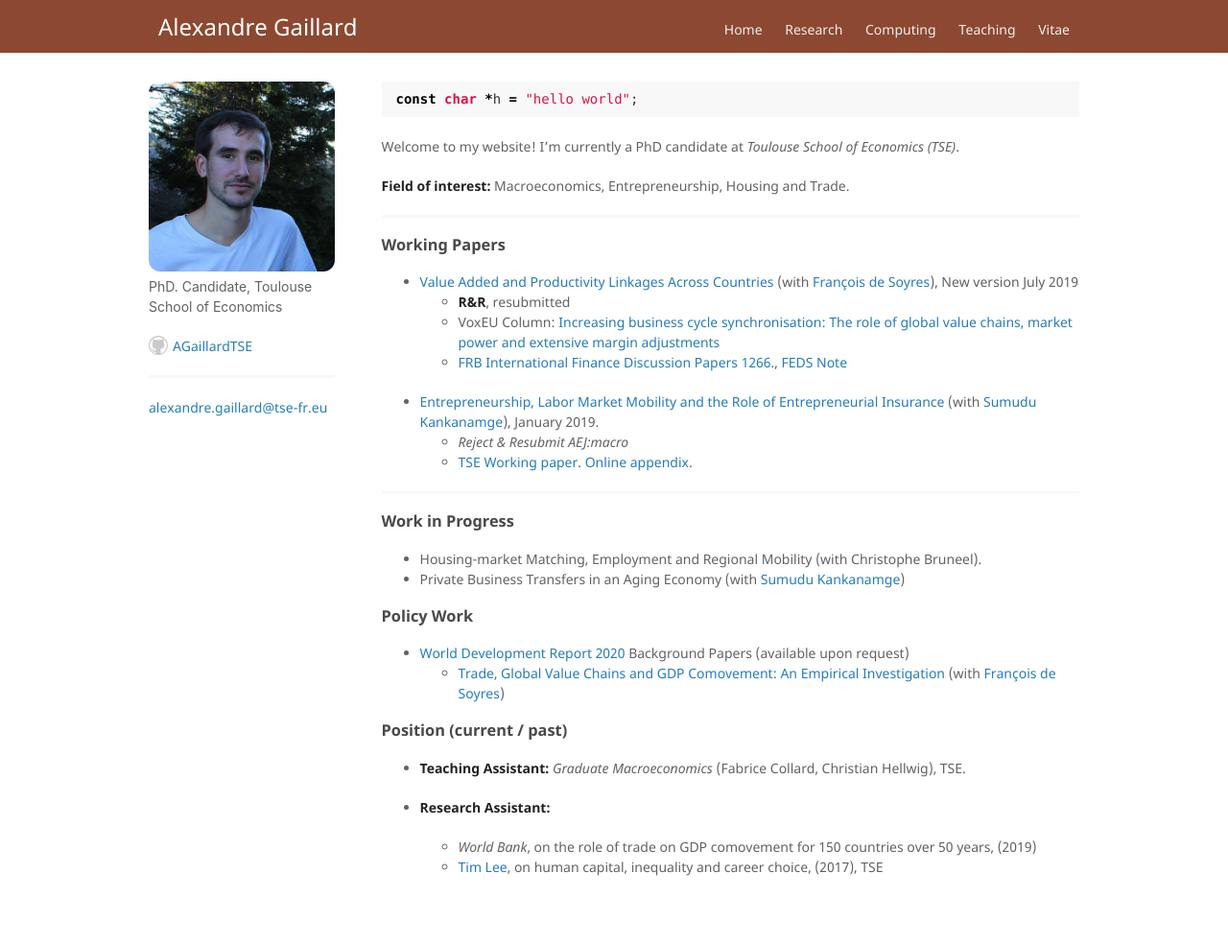
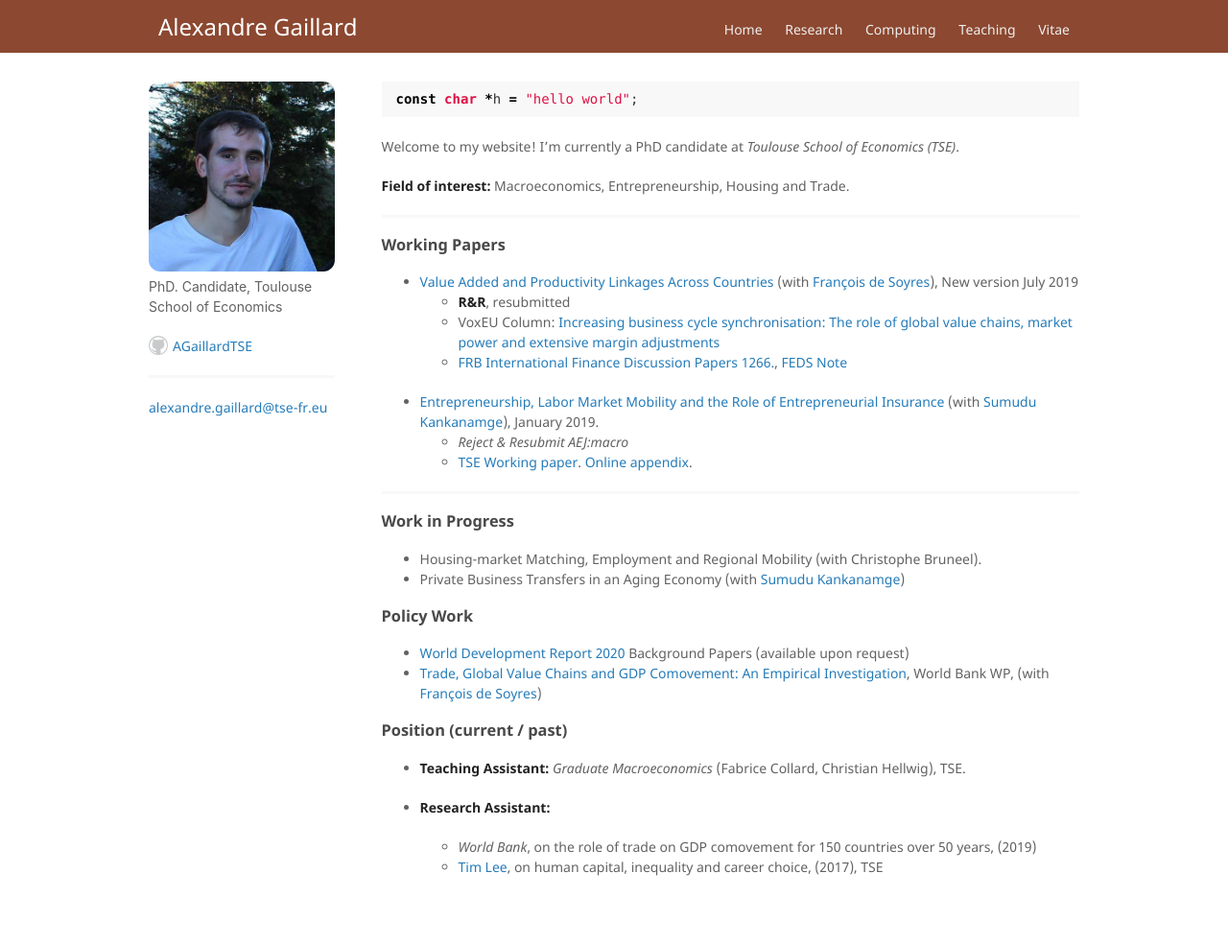
Before and after one commit to AGaillardTSE/AGaillardTSE.github.io, a Jekyll site: the page built from index.md, in a window 1280 px wide. Shown: the whole page at 96% size. Built offline with Jekyll 4.4.1, drawn with Linux system fonts in a browser that asks for light colours.

Commit message:
Update index.md

```diff
--- a/index.md
+++ b/index.md
@@ -31,8 +31,8 @@ Welcome to my website! I’m currently a PhD candidate at *Toulouse School of Ec
 *   Private Business Transfers in an Aging Economy (with [Sumudu Kankanamge](http://kankanamge.free.fr/))
 
 ### Policy Work
-*   [World Development Report 2020](https://www.worldbank.org/en/publication/wdr2020) Background Papers (available upon request)
-    - [Trade, Global Value Chains and GDP Comovement: An Empirical Investigation](http://documents.worldbank.org/curated/en/291361576685759900/Trade-Global-Value-Chains-and-GDP-Comovemement-An-Empirical-Investigation) (with [François de Soyres](https://sites.google.com/site/francoisdesoyres/research))
+*  [World Development Report 2020](https://www.worldbank.org/en/publication/wdr2020) Background Papers (available upon request)
+* [Trade, Global Value Chains and GDP Comovement: An Empirical Investigation](http://documents.worldbank.org/curated/en/291361576685759900/Trade-Global-Value-Chains-and-GDP-Comovemement-An-Empirical-Investigation), World Bank WP, (with [François de Soyres](https://sites.google.com/site/francoisdesoyres/research))
 
 ### Position (current / past)
 
```
